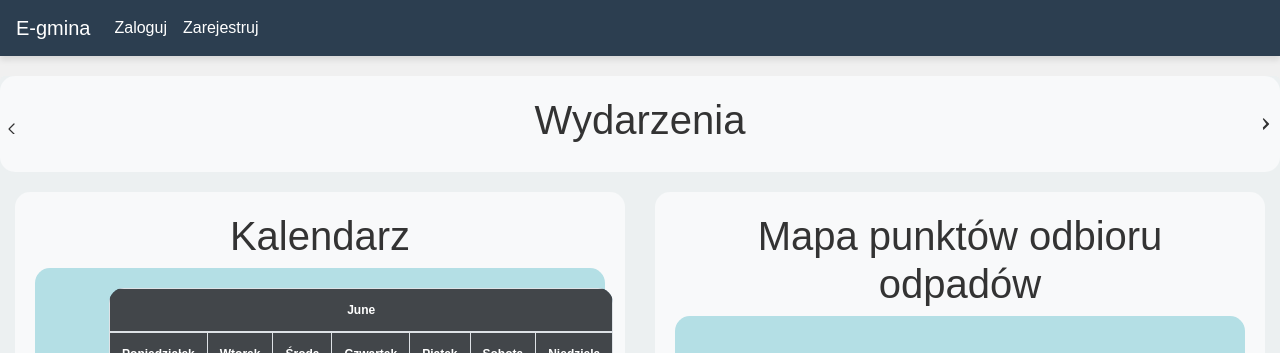
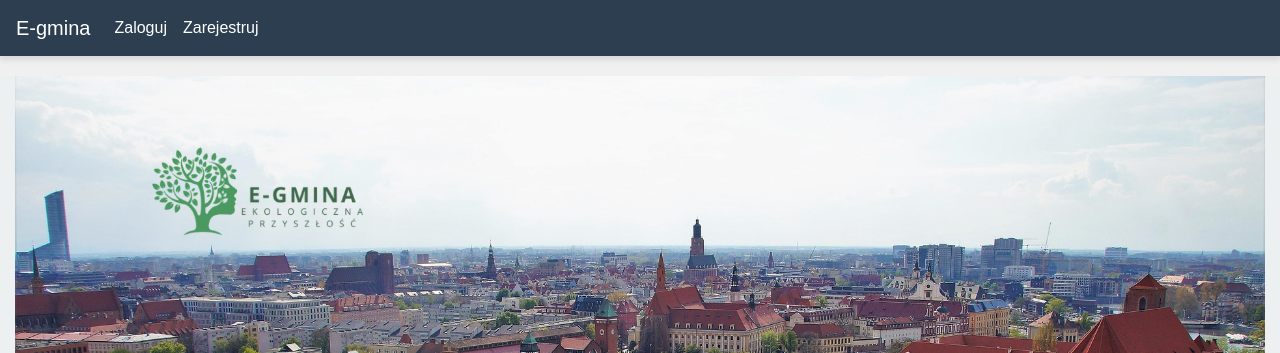
Before and after one commit to PrzemyslawMusial242473/E-Gmina, a Flask app: page / in a window 1280 px wide. Shown: the top 353 px of the page. Run offline with Flask 3, Linux system fonts and the light colour scheme; a map, chart or similar area stays blank; some libraries are stand-ins or nearby versions.

Commit message:
Baner, poprawione ikony opcji rejestracji

```diff
--- a/Sumatywny/website/templates/home.html
+++ b/Sumatywny/website/templates/home.html
@@ -2,6 +2,14 @@
 {% block title %}E-Gmina{% endblock %}
 {% block content %}
 <style>
+/* Pozycjonowanie obrazka */
+.banner {
+    width: 100%; /* Rociągnięcie na szerokość strony */
+    background-image: url('{{ url_for('static', filename='baner.png') }}'); /* Ścieżka do twojego pliku PNG */
+    background-size: cover; /* Dopasowanie rozmiaru obrazka */
+    background-position: center; /* Wycentrowanie obrazka */
+    height: 400px; /* Wysokość obrazka (dostosuj do swoich potrzeb) */
+}
 .col-md-12 {
     background-color: #f8f9fa; /* Jasny szary */
     color: #333333; /* Ciemnoszary */
@@ -94,6 +102,7 @@
     background-color: #3a625c; /* Ciemniejszy odcień */
 }
 </style>
+<div class="banner"></div>
 <div class="row">
     <div class="col-md-12">
         <h1>Wydarzenia</h1>
```
Also changed, not shown: Sumatywny/website/templates/sign_up_type.html (+12 -9 lines), Sumatywny/website/templates/static/baner.png (added).
